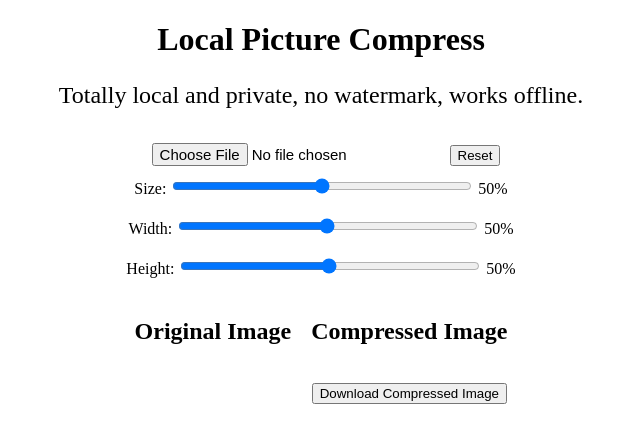
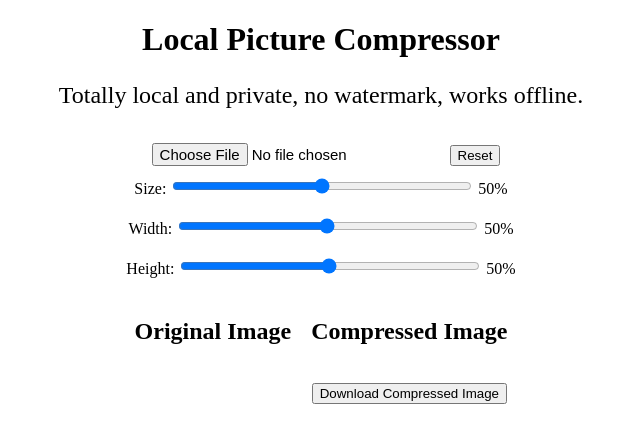
Before and after one commit to wa008/LocalPictureCompress, a plain HTML site: page index.html in a window 1280 px wide. Shown: the whole page, without its empty margins (319-959 px from the left). Drawn offline with Linux system fonts and the light colour scheme.

Commit message:
update name

```diff
--- a/index.html
+++ b/index.html
@@ -1,12 +1,12 @@
 <!DOCTYPE html>
 <html>
 <head>
-  <title>Local Picture Compress</title>
+  <title>Local Picture Compressor</title>
   <link rel="stylesheet" href="style.css">
 </head>
 <body>
   <div style="text-align: center;">
-    <h1>Local Picture Compress</h1>
+    <h1>Local Picture Compressor</h1>
     <p style="font-size: 24px;">Totally local and private, no watermark, works offline.</p>
     <input type="file" id="imageInput" accept="image/*" onchange="handleImageUpload(event)" style="font-size: 15px; padding: 10px;">
     <button onclick="resetValues()">Reset</button>
```
